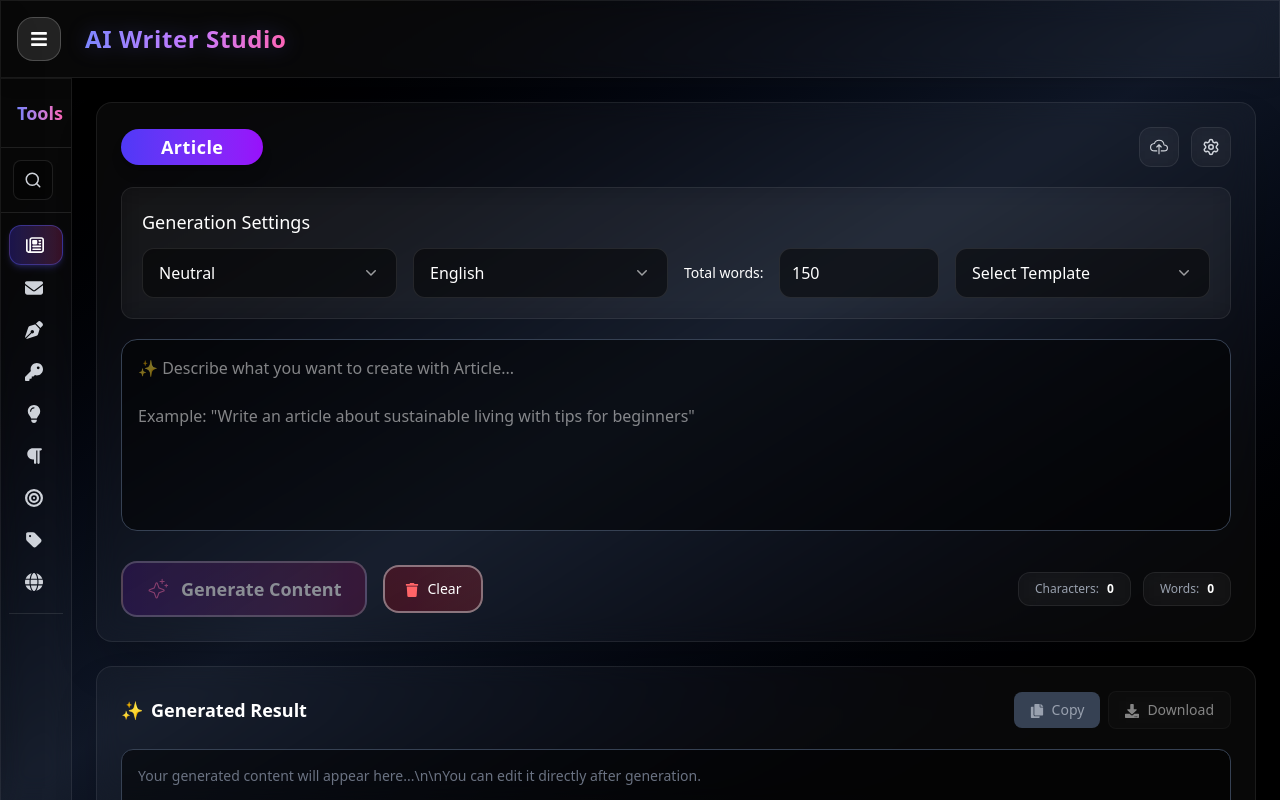
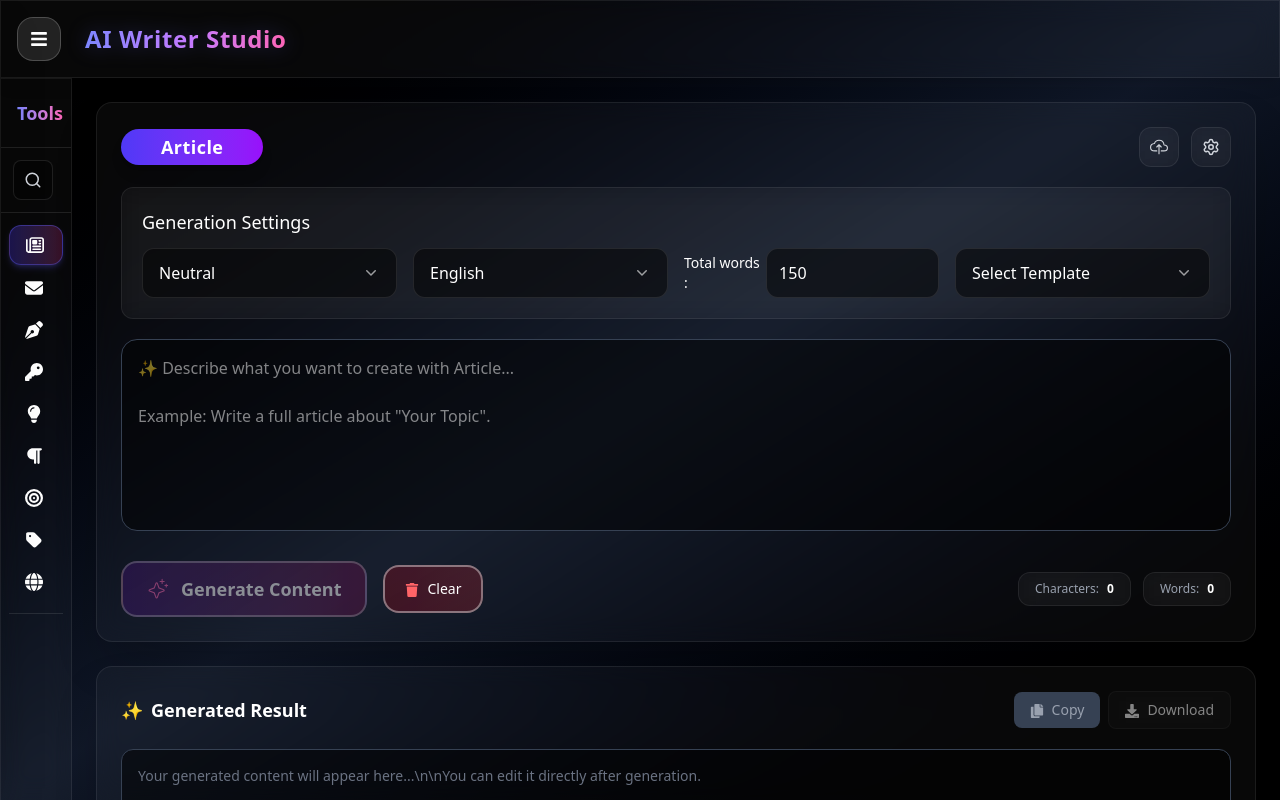
Before and after one commit to rahilp010/AIOP, a React (Vite) app: page /aiwriter in a window 1280 px wide. Built offline with nearby package versions, Linux system fonts and the light colour scheme.

Commit message:
Changed RP

```diff
--- a/src/components/Paraphrase/Paraphrase.jsx
+++ b/src/components/Paraphrase/Paraphrase.jsx
@@ -92,6 +92,21 @@ export default function AIWriter() {
          desc: 'Language translation',
       },
    ];
+
+   const placeholder = {
+      Article: 'Write a full article about "Your Topic".',
+      Email: 'Write a professional email to recipient about "Your Topic".',
+      Essay: 'Write an essay about "Your Topic".',
+      Keywords: 'Generate 15 relevant SEO keywords related to "Your Topic".',
+      Name: 'Generate 10 creative names for a product brand or company.',
+      Paragraph:
+         'Write a descriptive and coherent paragraph about "Your Topic".',
+      Prompt:
+         'You are an expert in AI prompt engineering. Create an optimized, detailed prompt for the topic "Your Topic".',
+      Title: 'Generate 10 catchy, attention-grabbing titles for the topic "Your Topic".',
+      Translation:
+         'Translate the following text accurately into "Your Language".',
+   };
 
    const templates = [
       {
@@ -414,11 +429,11 @@ export default function AIWriter() {
                                     setActiveTool(tool.name);
                                     setSidebarOpen(false);
                                  }}
-                                 className={`w-full flex items-center gap-3 px-4 py-2.5 rounded-xl text-left transition-all duration-200
+                                 className={`w-full flex items-center gap-3 px-4 py-2.5 rounded-xl text-left
               ${
                  activeTool === tool.name
                     ? 'bg-gradient-to-r from-indigo-600/30 to-pink-500/20 border border-indigo-500/40 text-white shadow-md shadow-indigo-500/20'
-                    : 'hover:bg-white/10 text-gray-300'
+                    : 'hover:bg-white/10'
               }`}>
                                  <span className="text-xl">{tool.icon}</span>
                                  {sidebarExpanded && (
@@ -519,8 +534,8 @@ export default function AIWriter() {
                               <div className="flex items-center">
                                  <label
                                     htmlFor="length"
-                                    className="w-40 text-sm">
-                                    Total words:
+                                    className="w-32 text-sm">
+                                    Total words :
                                  </label>
                                  <input
                                     id="length"
@@ -531,7 +546,7 @@ export default function AIWriter() {
                                     onChange={(e) =>
                                        setLength(Number(e.target.value))
                                     }
-                                    className="w-40 px-3 py-3 bg-black/50 border border-white/10 text-white rounded-xl focus:ring-2 focus:ring-indigo-400 focus:outline-none appearance-none cursor-pointer transition-all duration-300"
+                                    className="w-full px-3 py-3 bg-black/50 border border-white/10 text-white rounded-xl focus:ring-2 focus:ring-indigo-400 focus:outline-none appearance-none cursor-pointer transition-all duration-300"
                                  />
                               </div>
                            )}
@@ -557,7 +572,7 @@ export default function AIWriter() {
                   <textarea
                      value={prompt}
                      onChange={(e) => setPrompt(e.target.value)}
-                     placeholder={`✨ Describe what you want to create with ${activeTool}...\n\nExample: "Write an article about sustainable living with tips for beginners"`}
+                     placeholder={`✨ Describe what you want to create with ${activeTool}...\n\nExample: ${placeholder[activeTool]}`}
                      className="w-full h-48 p-4 bg-black/50 border border-gray-700 rounded-2xl focus:outline-none focus:ring-2 focus:ring-gray-500 text-sm sm:text-base resize-none customScrollbar"></textarea>
 
                   <div className="mt-6 flex flex-wrap items-center gap-4 relative z-10">
```
